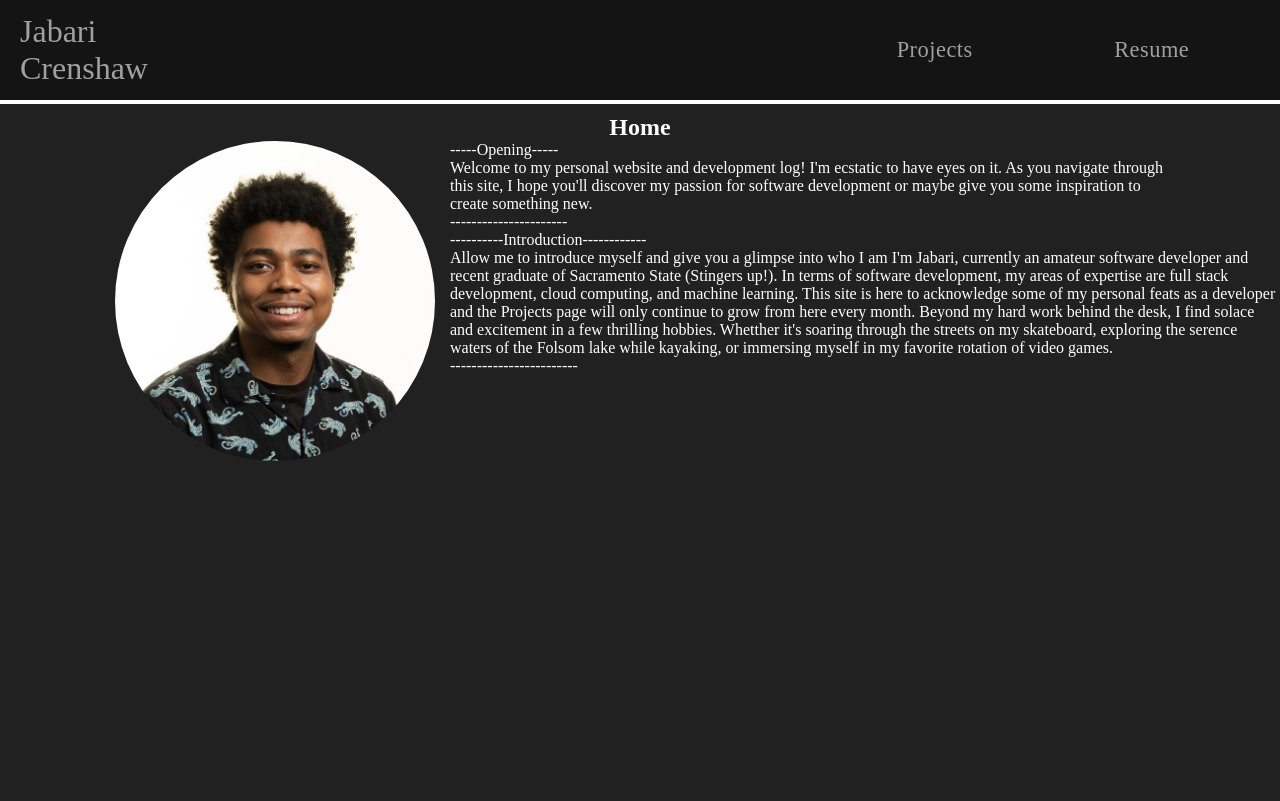
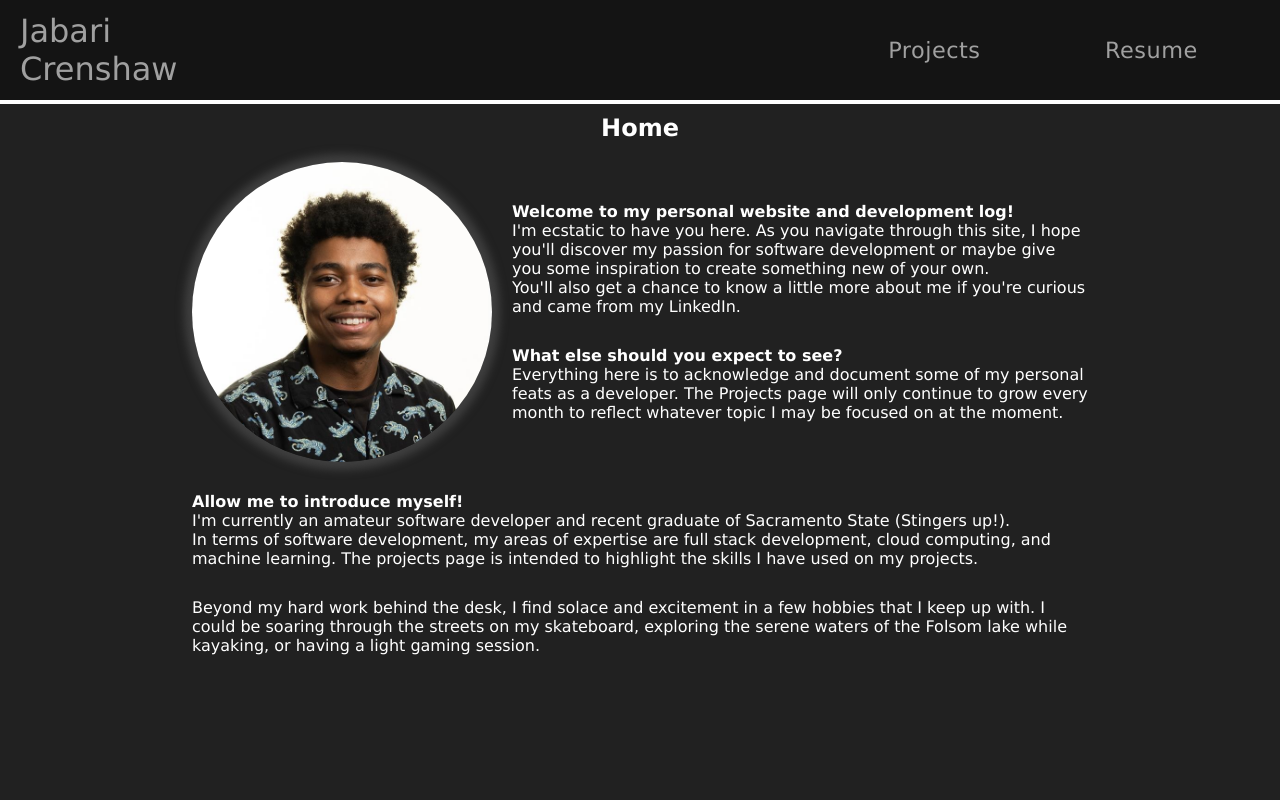
Before and after one commit to jabaricrenshaw/Personal_Website, a Nuxt app: page / in a window 1280 px wide. Built offline with nearby package versions, Linux system fonts and the light colour scheme.

Commit message:
Finished, ready to share.

```diff
--- a/components/TopHeader.vue
+++ b/components/TopHeader.vue
@@ -1,5 +1,5 @@
 <template>
-    <main>
+    <div class="main">
         <div class="leftContent">
             <div class="d1">
                 <NuxtLink id="name" to="/">Jabari<br>Crenshaw</NuxtLink>
@@ -14,7 +14,7 @@
                 <NuxtLink to="/resume" class="link">Resume</NuxtLink>
             </div>
         </div>
-    </main>
+    </div>
 </template>
 
 <script lang="ts" setup>
@@ -22,7 +22,7 @@
 </script>
 
 <style lang="css" scoped>
-main{
+.main{
     width: 100%;
     height: 80px;
     display: flex;
--- a/global.css
+++ b/global.css
@@ -8,4 +8,5 @@
 
 main{
     background-color: #212121;
+    font-family: 'Lucida Sans', 'Lucida Sans Regular', 'Lucida Grande', 'Lucida Sans Unicode', Geneva, Verdana, sans-serif;
 }
--- a/pages/index.vue
+++ b/pages/index.vue
@@ -5,39 +5,60 @@
       <h2 id="pageheader">Home</h2>
       <div class="home-wrapper">
 
-        <div class='profile-img'>
-          <img  src='images/profileimage.jpg'/>
-        </div>
-            -----Opening-----<br />
-            Welcome to my personal website and development log! I'm ecstatic
-            to have eyes on it. As you navigate through this site, I hope
-            you'll discover my passion for software development or maybe give
-            you some inspiration to create something new.
-            <br />----------------------
-        </div>
-        <div>
-            ----------Introduction------------<br />
-            Allow me to introduce myself and give you a glimpse into who I am
-
-            I'm Jabari, currently an amateur software developer and recent
-            graduate of Sacramento State (Stingers up!).
-
-            In terms of software development, my areas of expertise are
-            full stack development, cloud computing, and machine learning.
-
-            This site is here to acknowledge some of my personal feats as a
-            developer and the Projects page will only continue to grow from here
-            every month.
-
-            Beyond my hard work behind the desk, I find solace and excitement
-            in a few thrilling hobbies. Whetther it's soaring through the streets
-            on my skateboard, exploring the serence waters of the Folsom lake while
-            kayaking, or immersing myself in my favorite rotation of video games.
-            <br />------------------------
-          </div>
 
 
+        <div class="section-one add-bottom-pad">
+          <div class='profile-img'>
+            <img  src='images/profileimage.jpg'/>
+          </div>
+          <div class="section-one-one">
+            <div class="text-area add-bottom-pad">
+              <span style="font-weight: bold;">
+                Welcome to my personal website and development log!
+              </span>
+              <br />
+              I'm ecstatic to have you here. As you navigate through this site,
+              I hope you'll discover my passion for software development or maybe
+              give you some inspiration to create something new of your own.
+              <br />
+              You'll also get a chance to know a little more about me if you're
+              curious and came from my LinkedIn.
+            </div>
 
+            <div class="text-area">
+              <span style="font-weight: bold;">
+                What else should you expect to see?
+              </span>
+              <br />
+              Everything here is to acknowledge and document some of my personal
+              feats as a developer. The Projects page will only continue to grow
+              every month to reflect whatever topic I may be focused on at the moment.
+            </div>
+          </div>
+        </div>
+
+        <div class="section-two">
+          <div class="text-area add-bottom-pad">
+            <span style="font-weight: bold;">
+              Allow me to introduce myself!
+            </span>
+            <br />
+            I'm currently an amateur software developer and recent
+            graduate of Sacramento State (Stingers up!).
+            <br />
+            In terms of software development, my areas of expertise are
+            full stack development, cloud computing, and machine learning. The
+            projects page is intended to highlight the skills I have used on
+            my projects.
+          </div>
+          <div class="text-area">
+            Beyond my hard work behind the desk, I find solace and excitement
+            in a few hobbies that I keep up with. I could be soaring through
+            the streets on my skateboard, exploring the serene waters of the Folsom
+            lake while kayaking, or having a light gaming session.
+          </div>
+        </div>
+      </div>
     </div>
   </main>
 </template>
@@ -48,20 +69,26 @@ import Header from '~/components/TopHeader.vue';
 </script>
 
 <style lang="css" scoped>
+main {
+  height: 100vh;
+}
 .content {
   background-color: #212121;
   width: 100%;
-  height: calc(100vh - (80px + 13px + 20px));
   padding-top: 10px;
   color: white;
+  /*display: flex;
+  flex-direction: column;*/
 }
 .profile-img {
-  float: left;
-  padding: 0 15px 15px 0;
+  height: 300px;
+  padding: 0 20px 0 0;
 }
 .profile-img img {
-  width: 320px;
-  border-radius: 160px;
+  width: 300px;
+  height: 300px;
+  border-radius: 150px;
+  box-shadow: rgb(63, 63, 63) 0 0 8px 8px;
 }
 
 #pageheader {
@@ -69,8 +96,31 @@ import Header from '~/components/TopHeader.vue';
   color: white;
 }
 .home-wrapper {
-  padding: 0 3%;
+  padding: 20px 15% 0 15%;
   margin: auto;
   max-width: 1050px;
 }
+.section-one{
+  display: flex;
+  flex-direction: row;
+  justify-content: center;
+}
+.section-one-one{
+  display: flex;
+  flex-direction: column;
+  justify-content: center;
+}
+
+.section-two{
+  display: flex;
+  flex-direction: column;
+  justify-content: center;
+}
+
+.text-area {
+
+}
+.add-bottom-pad {
+  padding: 0 0 30px 0;
+}
 </style>
--- a/pages/projects/index.vue
+++ b/pages/projects/index.vue
@@ -20,7 +20,7 @@
             >!
           </p>
         </div>
-        <div class="wrapper-left">
+        <div class="wrapper wrapper-left">
           <div class="project-section project-section-left">
             <p class="project-section-header">Image Recognition</p>
             <p class="project-section-desc">
@@ -47,7 +47,7 @@
           </div>
         </div>
 
-        <div class="wrapper-right">
+        <div class="wrapper wrapper-right">
           <div class="project-section project-section-right">
             <p class="project-section-header">
               N-Queens Solver *(using
@@ -85,7 +85,7 @@
           </div>
         </div>
 
-        <div class="wrapper-left">
+        <div class="wrapper wrapper-left">
           <div class="project-section project-section-left">
             <p class="project-section-header">Network Intrusion Detection</p>
             <p class="project-section-desc">
@@ -113,7 +113,7 @@
           </div>
         </div>
 
-        <div class="wrapper-right">
+        <div class="wrapper wrapper-right">
           <div class="project-section project-section-right">
             <p class="project-section-header">Spam E-Mail Classifier</p>
             <p class="project-section-desc">
@@ -162,7 +162,7 @@
           </div>
         </div>
 
-        <div class="wrapper-left">
+        <div class="wrapper wrapper-left">
           <div class="project-section project-section-left">
             <p class="project-section-header">Yelp Business Ratings</p>
             <p class="project-section-desc">
@@ -205,7 +205,7 @@
           <h3>Games / Graphics</h3>
           <p class="project-section-desc"></p>
         </div>
-        <div class="wrapper-left">
+        <div class="wrapper wrapper-left">
           <div class="project-section project-section-left">
             <p class="project-section-header">Mandelbrot Set</p>
             <p class="project-section-desc">
@@ -241,7 +241,7 @@
           </div>
         </div>
 
-        <div class="wrapper-right">
+        <div class="wrapper wrapper-right">
           <div class="project-section project-section-right">
             <p class="project-section-header">Flappy Fish</p>
             <p class="project-section-desc">
@@ -270,7 +270,7 @@
           </div>
         </div>
 
-        <div class="wrapper-left">
+        <div class="wrapper wrapper-left">
           <div class="project-section project-section-left">
             <p class="project-section-header">Spider "Walk-It" Game</p>
             <p class="project-section-desc">
@@ -307,7 +307,7 @@
             *Projects that deserve a seperate category.
           </p>
         </div>
-        <div class="wrapper-left">
+        <div class="wrapper wrapper-left">
           <div class="project-section project-section-left">
             <p class="project-section-header">MITLL Racecar</p>
             <p class="project-section-desc">
@@ -335,7 +335,7 @@
           </div>
         </div>
 
-        <div class="wrapper-right">
+        <div class="wrapper wrapper-right">
           <div class="project-section project-section-right">
             <p class="project-section-header">Peoplesense Dashboard</p>
             <p class="project-section-desc">
@@ -371,6 +371,9 @@ import Header from '~/components/TopHeader.vue'
 </script>
 
 <style lang="css" scoped>
+main {
+  height: 100vh;
+}
 .content {
   background-color: #212121;
   width: 100%;
@@ -381,19 +384,18 @@ import Header from '~/components/TopHeader.vue'
   text-align: center;
   color: white;
 }
-.wrapper-left{
+.wrapper{
   width: 100%;
   height: 100%;
   display: flex;
+  align-items: center;
+  padding-bottom: 50px;
+}
+.wrapper-left{
   flex-direction: row;
-  align-items: center;
 }
 .wrapper-right{
-  width: 100%;
-  height: 100%;
-  display: flex;
   flex-direction: row-reverse;
-  align-items: center;
 }
 .project-wrapper {
   display: flex;
@@ -404,7 +406,6 @@ import Header from '~/components/TopHeader.vue'
 }
 .project-section {
   width: 60%;
-  padding-bottom: 10px;
 }
 .project-section-image-left img{
   max-height: 170px;
@@ -437,9 +438,9 @@ import Header from '~/components/TopHeader.vue'
   font-style: italic;
 }
 .project-section-left {
-  padding-right: 10px;
+  padding-right: 25px;
 }
 .project-section-right {
-  padding-left: 10px;
+  padding-left: 25px;
 }
 </style>
--- a/pages/resume/index.vue
+++ b/pages/resume/index.vue
@@ -15,16 +15,20 @@ import FileViewer from '~/components/FileViewer.vue';
 </script>
 
 <style lang="css" scoped>
+main {
+  height: 100vh;
+}
+
 h2 {
   color: white;
 }
 .content {
   width: 100%;
   text-align: center;
-  height: calc(100vh - (80px + 15px + 3px + 20px));
   padding-top: 15px;
   background-color: #212121;
 }
+
 #pageheader{
   margin-top: -5px;
   padding-bottom: 20px;
```
Also changed, not shown: static/images/mandelbrot.png.
